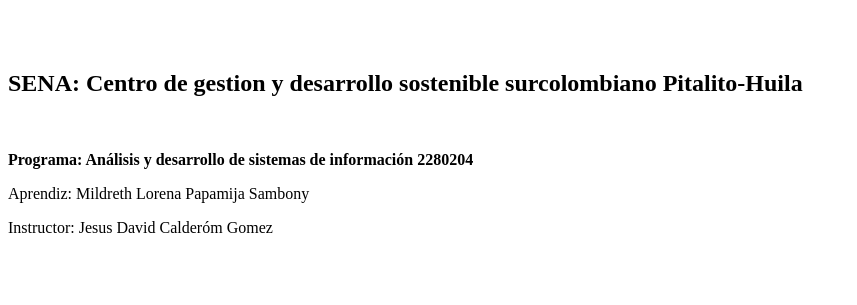
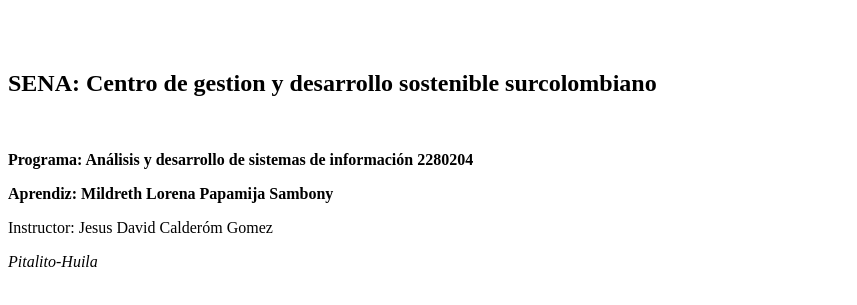
Before and after one commit to mildrethlorena/Mildreth_Lorena_2280204, a plain HTML site: page index.html in a window 1280 px wide. Shown: the part 139-444 px from the top of the page, without its empty margins (0-857 px from the left). Drawn offline with Linux system fonts and the light colour scheme.

Commit message:
Tipos de fuente

```diff
--- a/CSS/Style.css
+++ b/CSS/Style.css
@@ -4,6 +4,15 @@ h1 {
 .big-font {
     font-size: 30px;
 }
+.fuente-normal {
+    font-weight: 900;
+}
 .fuente-negrita {
     font-weight: bold;
 }
+.estilo-normal {
+    font-style: normal;
+}
+.estilo-italico {
+    font-style: italic;
+}
--- a/index.html
+++ b/index.html
@@ -11,10 +11,11 @@
         <h1>Esta es mi primer página web!</h1>
         <p class="big-font">Les presento mi primer página web</p>
         <br><br>
-        <h2 >SENA: Centro de gestion y desarrollo sostenible surcolombiano Pitalito-Huila </h2>
+        <h2 >SENA: Centro de gestion y desarrollo sostenible surcolombiano</h2>
         <br>
         <p class="fuente-negrita">Programa: Análisis y desarrollo de sistemas de información 2280204</p>
-        <p>Aprendiz: Mildreth Lorena Papamija Sambony</p>
-        <p>Instructor: Jesus David Calderóm Gomez</p>
+        <p class="fuente-normal">Aprendiz: Mildreth Lorena Papamija Sambony</p>
+        <p class="estilo-normal">Instructor: Jesus David Calderóm Gomez</p>
+        <p class="estilo-italico">Pitalito-Huila</p>
     </body>
 </html>
```
